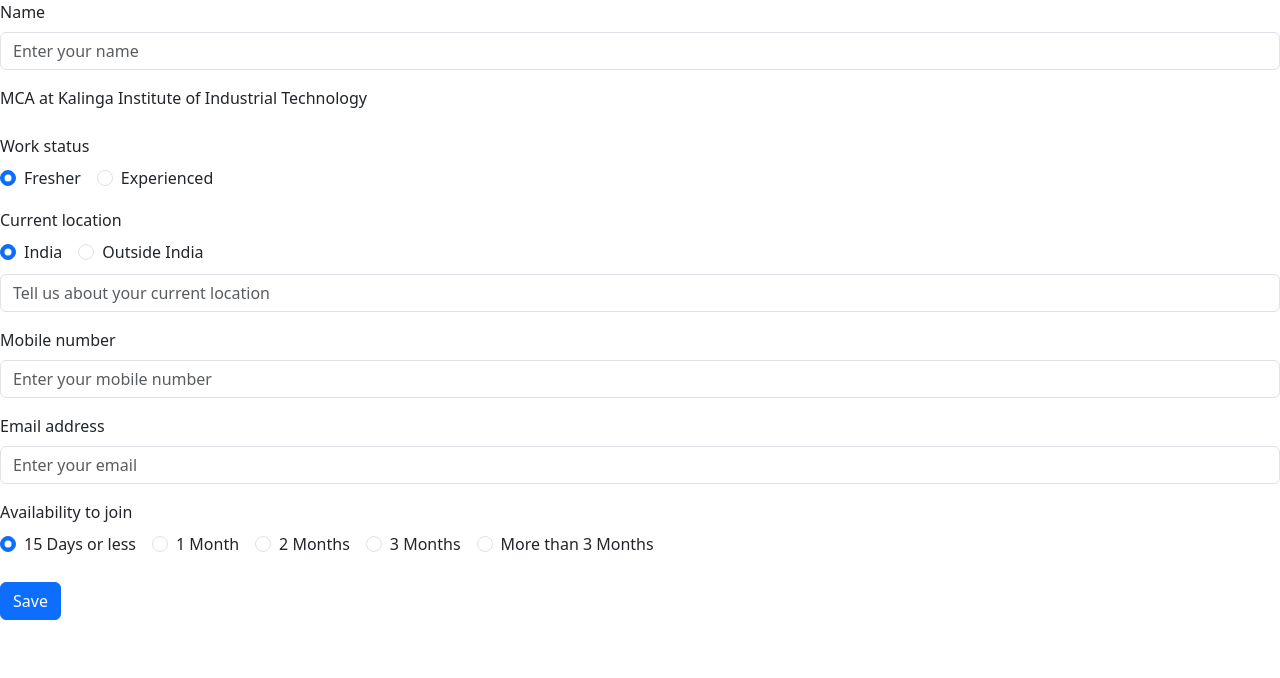
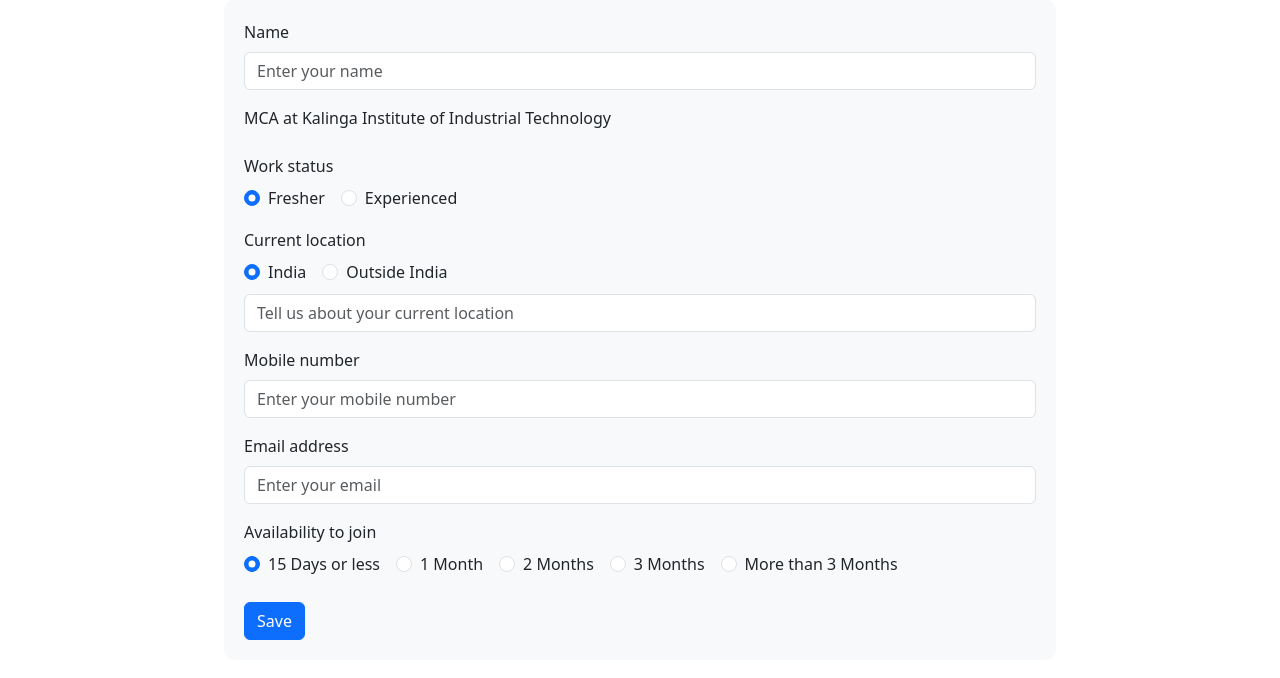
Before and after one commit to Vargos98/job-description, a React (Create React App) app: page /BasicDetailsForm in a window 1280 px wide. Shown: the top 678 px of the page. Built offline with nearby package versions, Linux system fonts and the light colour scheme.

Commit message:
Update BasicDetailsForm.jsx

```diff
--- a/src/Components/BasicDetailsForm.jsx
+++ b/src/Components/BasicDetailsForm.jsx
@@ -9,7 +9,7 @@ function BasicDetailsForm() {
     currentLocation: "",
     mobile: "",
     email: "",
-    availability: "15 Days or less"
+    availability: "15 Days or less",
   });
 
   const handleChange = (e) => {
@@ -25,7 +25,11 @@ function BasicDetailsForm() {
   };
 
   return (
-    <Form onSubmit={handleSubmit}>
+    <div className="d-flex justify-content-center">
+      <Form
+        onSubmit={handleSubmit}
+        style={{ width: "65%", backgroundColor: "#f8f9fa", padding: "20px", borderRadius: "10px" }}
+      >
         <Form.Group controlId="formName">
           <Form.Label>Name</Form.Label>
           <Form.Control
@@ -38,7 +42,9 @@ function BasicDetailsForm() {
         </Form.Group>
 
         <Form.Group controlId="formInstitute" className="mt-3">
-        <Form.Label>MCA at Kalinga Institute of Industrial Technology</Form.Label>
+          <Form.Label>
+            MCA at Kalinga Institute of Industrial Technology
+          </Form.Label>
         </Form.Group>
 
         <Form.Group controlId="formWorkStatus" className="mt-3">
@@ -174,6 +180,7 @@ function BasicDetailsForm() {
           Save
         </Button>
       </Form>
+    </div>
   );
 }
 
```
Lines whose indentation alone changed are shown as unchanged.
